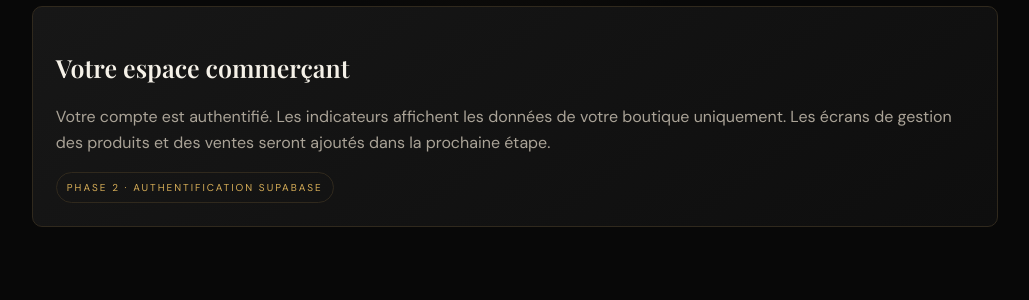
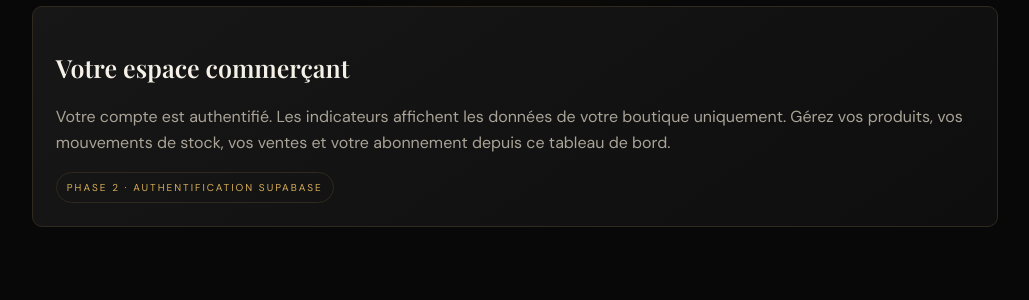
Before and after one commit to ameth99ndiaye-hash/ndiaye-digital-pro-v2, a Flask app: page /dashboard in a window 1280 px wide. Shown: the part 464-764 px from the top of the page, without its empty margins (125-1154 px from the left). Run offline with Flask 3, Linux system fonts and the light colour scheme; the visitor is signed in with stand-in values (Sample User, id 1); some libraries are stand-ins or nearby versions.

Commit message:
Update dashboard for commerce and subscription modules

```diff
--- a/templates/dashboard.html
+++ b/templates/dashboard.html
@@ -1,4 +1,4 @@
 {% extends "base.html" %}{% block title %}Tableau de bord · NDIAYE DIGITAL PRO{% endblock %}{% block content %}
 <div class="dash-head"><div><div class="eyebrow">ESPACE COMMERÇANT</div><h1>{{ shop_name }}</h1><p class="muted">Bienvenue dans votre espace de gestion.</p></div><a class="btn ghost" href="/logout">Déconnexion</a></div>
 <div class="stats"><article><span>Ventes</span><strong>{{ counts.sales }}</strong><small>Ventes enregistrées</small></article><article><span>Produits</span><strong>{{ counts.products }}</strong><small>Produits dans votre espace</small></article><article><span>Commandes</span><strong>—</strong><small>Module à construire</small></article></div>
-<section class="panel"><h2>Votre espace commerçant</h2><p>Votre compte est authentifié. Les indicateurs affichent les données de votre boutique uniquement. Les écrans de gestion des produits et des ventes seront ajoutés dans la prochaine étape.</p><span class="tag">PHASE 2 · AUTHENTIFICATION SUPABASE</span></section>{% endblock %}
+<section class="panel"><h2>Votre espace commerçant</h2><p>Votre compte est authentifié. Les indicateurs affichent les données de votre boutique uniquement. Gérez vos produits, vos mouvements de stock, vos ventes et votre abonnement depuis ce tableau de bord.</p><span class="tag">PHASE 2 · AUTHENTIFICATION SUPABASE</span></section>{% endblock %}
```
